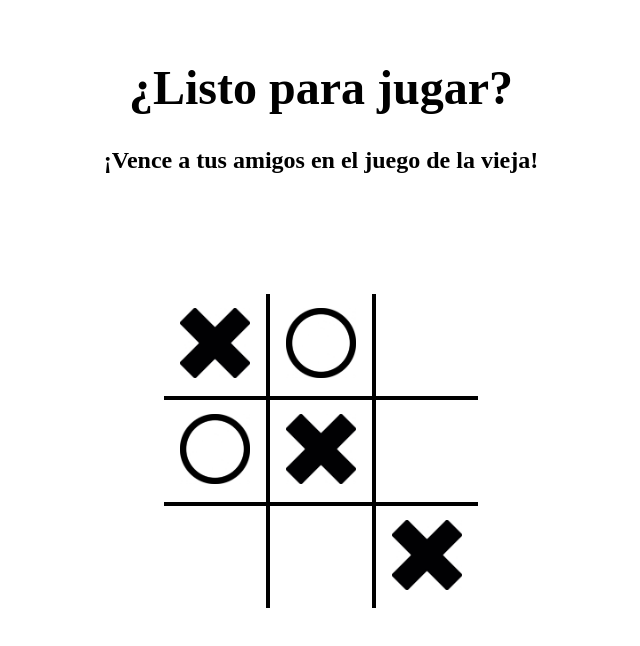
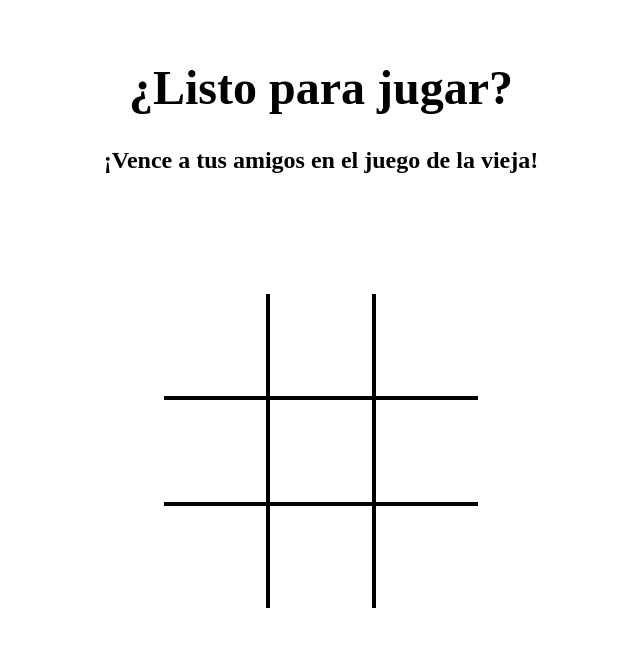
Before and after one commit to gabodt16/Angular, an Angular app in the folder ticTacToe/: page / in a window 1280 px wide. Shown: the top 646 px of the page, without its empty margins (319-959 px from the left). Built offline with nearby package versions, Linux system fonts and the light colour scheme.

Commit message:
Primera parte terminada

```diff
--- a/ticTacToe/src/app/app.component.html
+++ b/ticTacToe/src/app/app.component.html
@@ -8,21 +8,21 @@
   <div class="contenedor">
     <table>
       <tr>
-        <td (click)="ponerMarca(this.id)" id="casilla1"><img src="../assets/FotoX.jpg"></td>
-        <td (click)="ponerMarca(this.id)" id="casilla2"><img src="../assets/FotoCirculo.jpg"></td>
-        <td (click)="ponerMarca(this.id)" id="casilla3"></td>
+        <td (click)="ponerMarca(0)" id="casilla1"><img src="../assets/FotoCirculo.jpg" *ngIf="casillas[0] === 1"><img src="../assets/FotoX.jpg" *ngIf="casillas[0] === 2"></td>
+        <td (click)="ponerMarca(1)" id="casilla2"><img src="../assets/FotoCirculo.jpg" *ngIf="casillas[1] === 1"><img src="../assets/FotoX.jpg" *ngIf="casillas[1] === 2"></td>
+        <td (click)="ponerMarca(2)" id="casilla3"><img src="../assets/FotoCirculo.jpg" *ngIf="casillas[2] === 1"><img src="../assets/FotoX.jpg" *ngIf="casillas[2] === 2"></td>
       </tr>
 
       <tr id="central">
-        <td (click)="ponerMarca(this.id)" id="casilla4"><img src="../assets/FotoCirculo.jpg"></td>
-        <td (click)="ponerMarca(this.id)" id="casilla5"><img src="../assets/FotoX.jpg"></td>
-        <td (click)="ponerMarca(this.id)" id="casilla6"></td>
+        <td (click)="ponerMarca(3)" id="casilla4"><img src="../assets/FotoCirculo.jpg" *ngIf="casillas[3] === 1"><img src="../assets/FotoX.jpg" *ngIf="casillas[3] === 2"></td>
+        <td (click)="ponerMarca(4)" id="casilla5"><img src="../assets/FotoCirculo.jpg" *ngIf="casillas[4] === 1"><img src="../assets/FotoX.jpg" *ngIf="casillas[4] === 2"></td>
+        <td (click)="ponerMarca(5)" id="casilla6"><img src="../assets/FotoCirculo.jpg" *ngIf="casillas[5] === 1"><img src="../assets/FotoX.jpg" *ngIf="casillas[5] === 2"></td>
       </tr>
 
       <tr>
-        <td (onclick)="ponerMarca(this.id)" id="casilla7"></td>
-        <td (onclick)="ponerMarca(this.id)" id="casilla8"></td>
-        <td (click)="ponerMarca(this.id)" id="casilla9"><img src="../assets/FotoX.jpg"></td>
+        <td (click)="ponerMarca(6)" id="casilla7"><img src="../assets/FotoCirculo.jpg" *ngIf="casillas[6] === 1"><img src="../assets/FotoX.jpg" *ngIf="casillas[6] === 2"></td>
+        <td (click)="ponerMarca(7)" id="casilla8"><img src="../assets/FotoCirculo.jpg" *ngIf="casillas[7] === 1"><img src="../assets/FotoX.jpg" *ngIf="casillas[7] === 2"></td>
+        <td (click)="ponerMarca(8)" id="casilla9"><img src="../assets/FotoCirculo.jpg" *ngIf="casillas[8] === 1"><img src="../assets/FotoX.jpg" *ngIf="casillas[8] === 2"></td>
       </tr>
     </table>
   </div>
--- a/ticTacToe/src/app/app.component.ts
+++ b/ticTacToe/src/app/app.component.ts
@@ -7,15 +7,27 @@ import { Component } from '@angular/core';
 })
 export class AppComponent {
   title = 'ticTacToe';
-  turno : boolean = false;
+  casillas : number[] = [0, 0, 0, 0, 0, 0, 0, 0, 0];
+  turno : boolean = false ;
+  clicados : number[] = [];
 
-  ponerMarca(id){
-    if (this.turno === false) {
-      document.getElementById('id').innerHTML= "<img src='../assets/FotoX.jpg'>";
-      this.turno = true;
-    } else {
-      document.getElementById('id').innerHTML= "<img src='../assets/FotoCirculo.jpg'>";
-      this.turno = false;
+
+  ponerMarca(num){
+    let result = this.clicados.some(pieza => pieza === num);
+
+    console.log(result);
+
+    if (!result) {
+      this.clicados.push(num);
+
+      if (this.turno === false) {
+        this.casillas[num] = 2;
+        this.turno = true;
+      } else {
+        this.casillas[num] = 1;
+        this.turno = false;
+      }
     }
+
   }
 }
```
